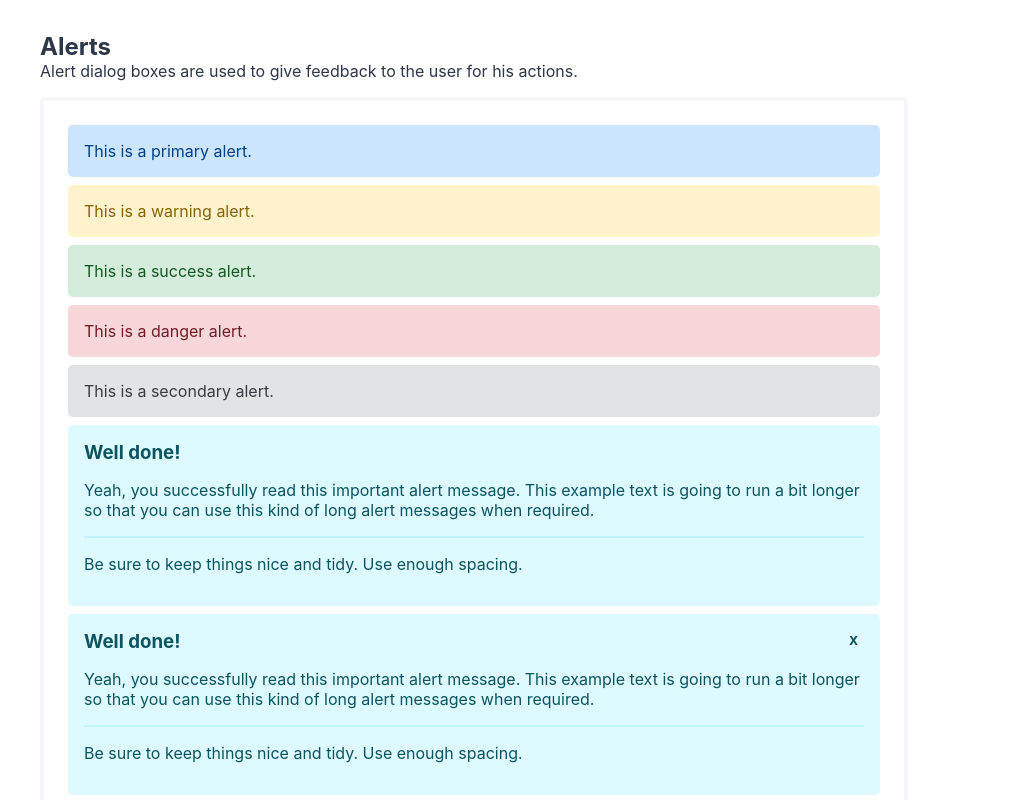
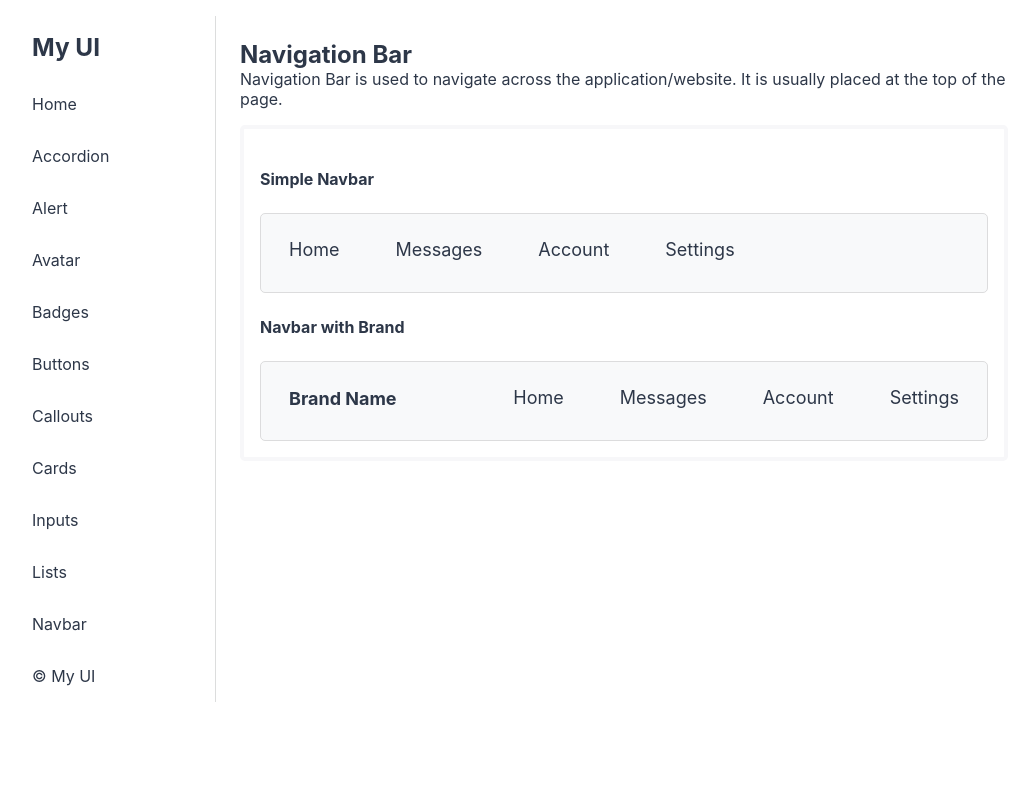
Before and after one commit to sreenidhi3/react-component-library, a React (Create React App) app: page /navbar in a window 1280 px wide. Shown: the top 800 px of the page, without its empty margins (0-1036 px from the left). Built offline with nearby package versions, Linux system fonts and the light colour scheme.

Commit message:
Layout: Sidebar added

```diff
--- a/src/App.css
+++ b/src/App.css
@@ -45,6 +45,58 @@ body {
 .flex-col-wrap{
   flex-flow: column wrap;
   justify-content:flex-start;
+}
+
+.sidebar{
+  position: fixed;
+  padding-left: 0;
+  padding-right: 1rem;
+  margin: 0;
+  text-align: left;
+  max-width: 200px;
+  width: 100%;
+  display: flex;
+  flex-direction: column;
+  justify-content: flex-start;
+  align-items: flex-start;
+  border-right: 1px solid #dcdddd;
+}
+.sidebar-item{
+  text-align: left;
+  padding: 0.5rem 1rem;
+  border-radius: 0.4rem;
+}
+.sidebar li{
+  padding: 1rem;
+  margin: 0;
+  width: inherit;
+}
+
+.sidebar-item a{
+  text-decoration: none;
+}
+
+.sidebar-item:hover{
+  background: #f3f4f6;
+}
+
+.app-container {
+  display: grid;
+  grid-template-columns: 200px 1fr 200px;
+  grid-template-rows: auto 1fr auto;
+  grid-gap: 10px;
+}
+
+ul{
+  text-decoration: none;
+  list-style-type: none;
+}
+
+.main{
+  margin-left: 200px;
+  width: 800px;
+  min-width: 100%;
+  max-width: 1000px;
 }
 
 /* ----------------------------------------------------------------Alerts-----------------------------------------------------------------  */
--- a/src/App.js
+++ b/src/App.js
@@ -1,4 +1,5 @@
 import './App.css';
+import { BrowserRouter as Router, Route, Switch } from "react-router-dom";
 import {AlertBlock} from './components/Alerts';
 import {AvatarBlock} from './components/Avatar';
 import {BadgesBlock} from './components/Badges';
@@ -9,20 +10,53 @@ import {NavBar} from './components/NavBar';
 import {CalloutBlock} from './components/Callouts';
 import {InputBlock} from './components/Inputs';
 import {ListBlock} from './components/Lists';
+import {Sidebar} from './components/Sidebar';
+import {Home} from './Home';
 
 function App() {
   return (
-    <div>
+    <div className="app-container">
+      <Router>
+        <Sidebar/>
+      {/* switch component allows only one component that matches to render */}
+      <div className="main">
+      <Switch>
+        <Route exact path="/">
+          <Home />
+        </Route>
+        <Route exact path="/accordion">
+          <AccordionBlock/>
+        </Route>
+        <Route exact path="/alert">
           <AlertBlock/>
+        </Route>
+        <Route exact path="/avatar">
           <AvatarBlock/>
+        </Route>
+        <Route exact path="/badge">
           <BadgesBlock/>
+        </Route>
+        <Route exact path="/button">
           <ButtonBlock/>
+        </Route>
+        <Route exact path="/callout">
+          <CalloutBlock/>
+        </Route>
+        <Route exact path="/card">
           <CardBlock/>
-      <AccordionBlock/>
+        </Route>
+        <Route exact path="/input">
+          <InputBlock/>
+        </Route>
+        <Route exact path="/list">
+          <ListBlock/>
+        </Route>
+        <Route exact path="/navbar">
           <NavBar/>
-      <CalloutBlock/>
-      <InputBlock/>
-      <ListBlock/>
+        </Route>
+      </Switch>
+      </div>
+    </Router>
     </div>
   );
 }
--- /dev/null
+++ b/src/Home.js
@@ -0,0 +1,8 @@
+import React from 'react';
+
+export const Home = ()=>{
+    return(
+        <div>
+
+        </div>)
+}
--- /dev/null
+++ b/src/components/Sidebar.js
@@ -0,0 +1,22 @@
+import React  from 'react';
+
+import { Link } from "react-router-dom";
+export const Sidebar=()=>{
+    return(
+        <ul className="sidebar">
+            <li className="nav-brand"><h3>My UI</h3></li>
+            <li className ="sidebar-item"><Link  to="/">Home</Link></li>
+            <li className ="sidebar-item"><Link to="/accordion">Accordion</Link></li>
+            <li className ="sidebar-item"><Link to="/alert">Alert</Link></li>
+            <li className ="sidebar-item"><Link to="/avatar">Avatar</Link></li>
+            <li className ="sidebar-item"><Link to="/badge">Badges</Link></li>
+            <li className ="sidebar-item"><Link to="/button">Buttons</Link></li>
+            <li className ="sidebar-item"><Link to="/callout">Callouts</Link></li>
+            <li className ="sidebar-item"><Link to="/card">Cards</Link></li>
+            <li className ="sidebar-item"><Link to="/input">Inputs</Link></li>
+            <li className ="sidebar-item"><Link to="/list">Lists</Link></li>
+            <li className ="sidebar-item"><Link to="/navbar">Navbar</Link></li>
+            <li><p>© My UI</p></li>
+        </ul>
+    )
+}
```
Lines whose indentation alone changed are shown as unchanged.
